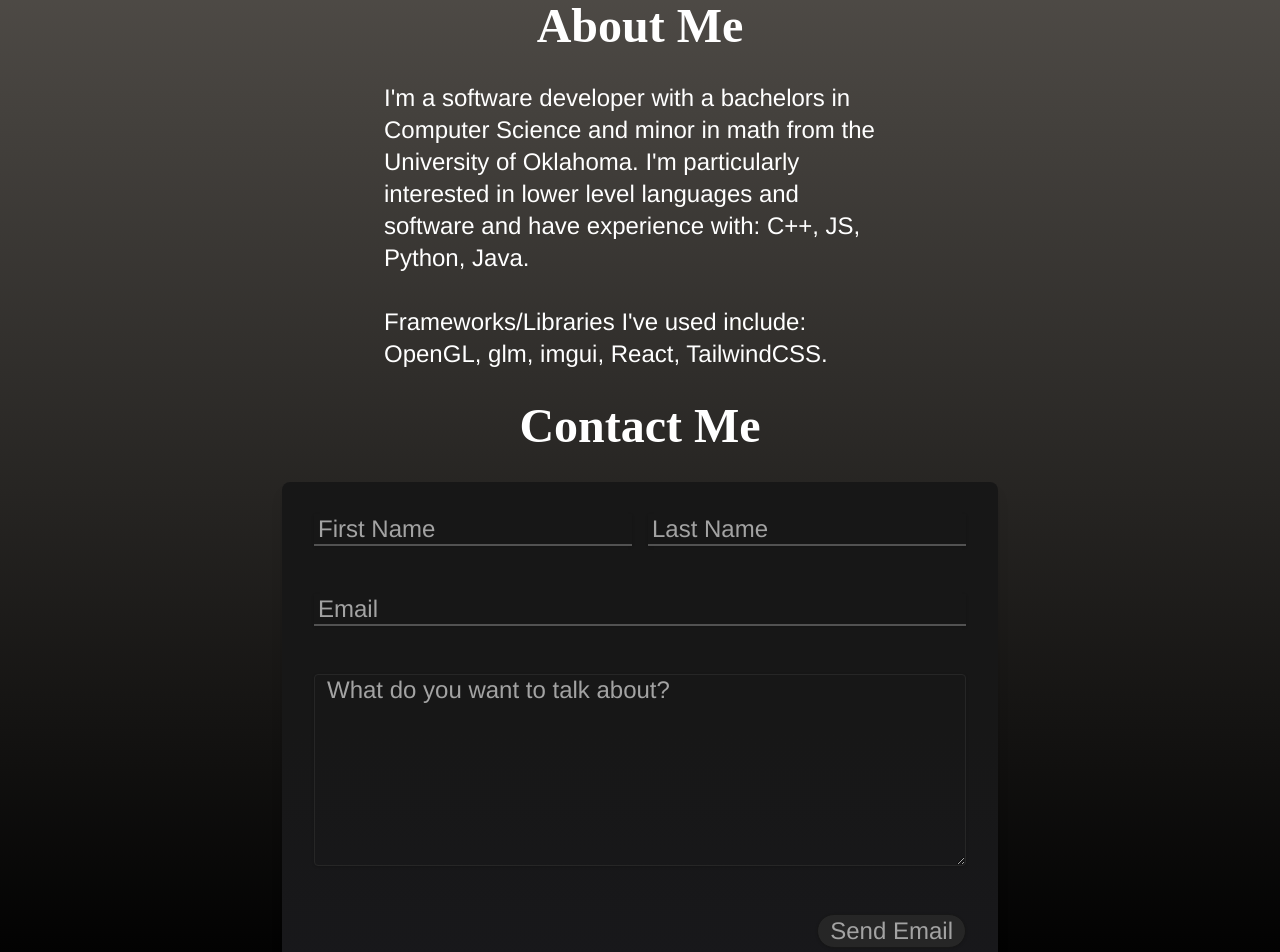
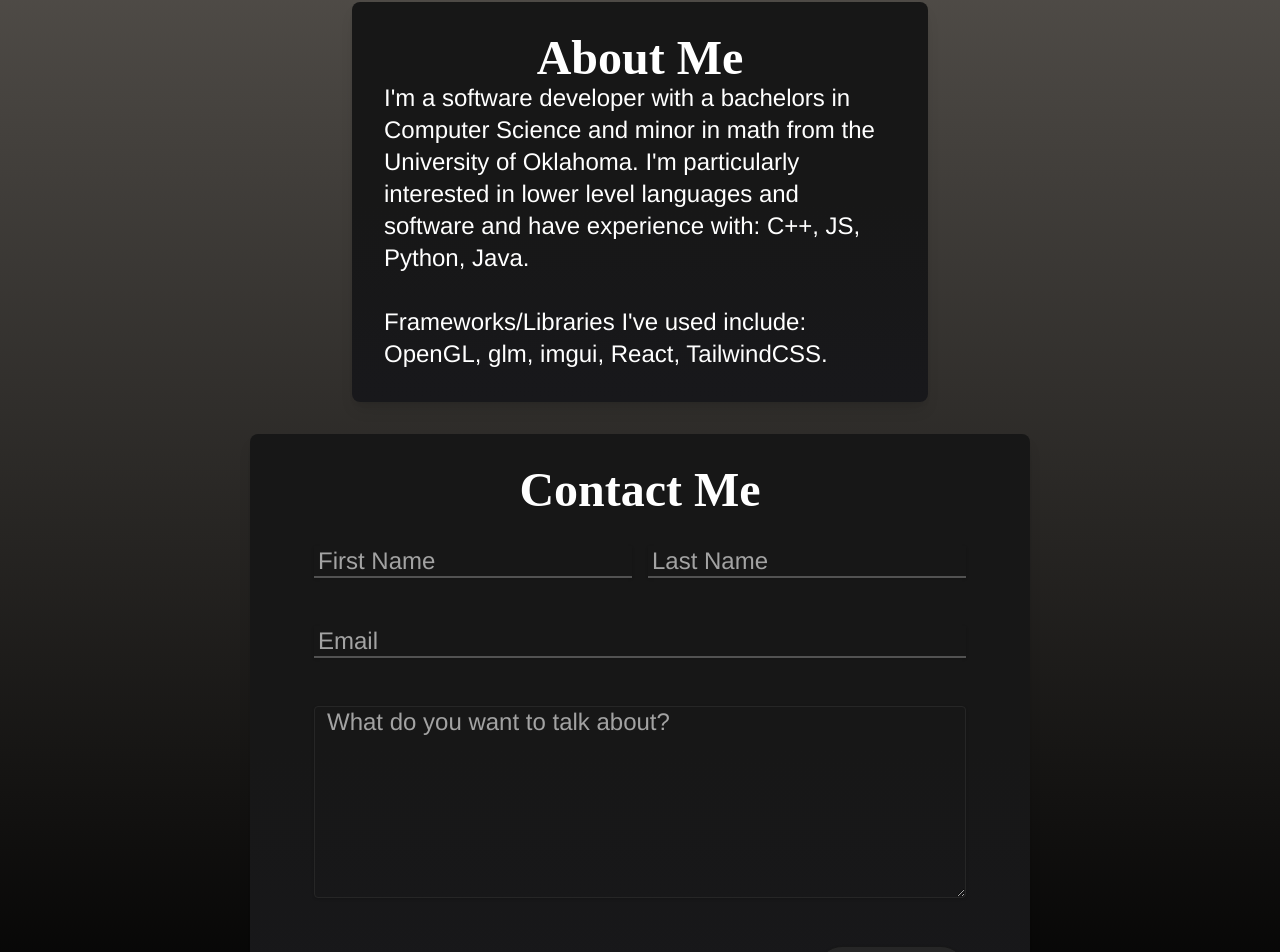
Before and after one commit to JordanRoberts-1/portfolio-website, a React (Create React App) app: page / in a window 1280 px wide. Shown: the part 1845-2797 px from the top of the page. Built offline with nearby package versions, Linux system fonts and the light colour scheme.

Commit message:
Further refinements to Contact page

```diff
--- a/src/components/Contact.jsx
+++ b/src/components/Contact.jsx
@@ -6,21 +6,23 @@ const Contact = () => {
       name="Contact"
       className="w-full h-fit min-h-screen bg-gradient-to-b from-stone-600 to-black flex flex-col items-center space gap-8"
     >
-      <h1 className="text-white text-5xl mt-32 font-retro font-bold">
-        About Me
-      </h1>
+      <div className="flex flex-col items-center rounded-lg bg-gradient-to-b from-neutral-900 via-neutral-900 to-zinc-900 shadow-lg p-8 mt-32">
+        <h1 className="text-white text-5xl font-retro font-bold">About Me</h1>
         <p className="max-w-[40vw] text-2xl">
-        I'm a software developer with a bachelors in Computer Science and minor
-        in math from the University of Oklahoma. I'm particularly interested in
-        lower level languages and software and have experience with: C++, JS,
-        Python, Java.
+          I'm a software developer with a bachelors in Computer Science and
+          minor in math from the University of Oklahoma. I'm particularly
+          interested in lower level languages and software and have experience
+          with: C++, JS, Python, Java.
           <br />
           <br />
           Frameworks/Libraries I've used include: OpenGL, glm, imgui, React,
           TailwindCSS.
         </p>
+      </div>
+
+      <div className="flex flex-col items-center rounded-lg bg-gradient-to-b from-neutral-900 via-neutral-900 to-zinc-900 shadow-lg p-8">
         <h1 className="text-white text-5xl font-retro font-bold">Contact Me</h1>
-      <form className="flex flex-col gap-y-12 rounded-lg bg-gradient-to-b from-neutral-900 via-neutral-900 to-zinc-900 shadow-lg  p-8 min-w-[40vw]">
+        <form className="flex flex-col gap-y-12 rounded-lg p-8 min-w-[40vw]">
           <div className="grid grid-rows-1 grid-cols-2 grid-flow-row gap-x-4 min-w-[50%]">
             <input
               type="text"
@@ -52,9 +54,10 @@ const Contact = () => {
           <input
             type="submit"
             value="Send Email"
-          className="shadow border border-neutral-900 rounded-full px-3 text-neutral-400 text-2xl relative w-fit bg-neutral-800 ml-auto mr-0 hover:shadow-lg hover:text-yellow-200 hover:cursor-pointer"
+            className="shadow border border-neutral-900 rounded-full px-3 py-2 text-neutral-400 text-2xl relative w-fit bg-neutral-800 ml-auto mr-0 hover:shadow-lg hover:text-yellow-200 hover:cursor-pointer"
           />
         </form>
+      </div>
     </div>
   );
 };
```
Lines whose indentation alone changed are shown as unchanged.
